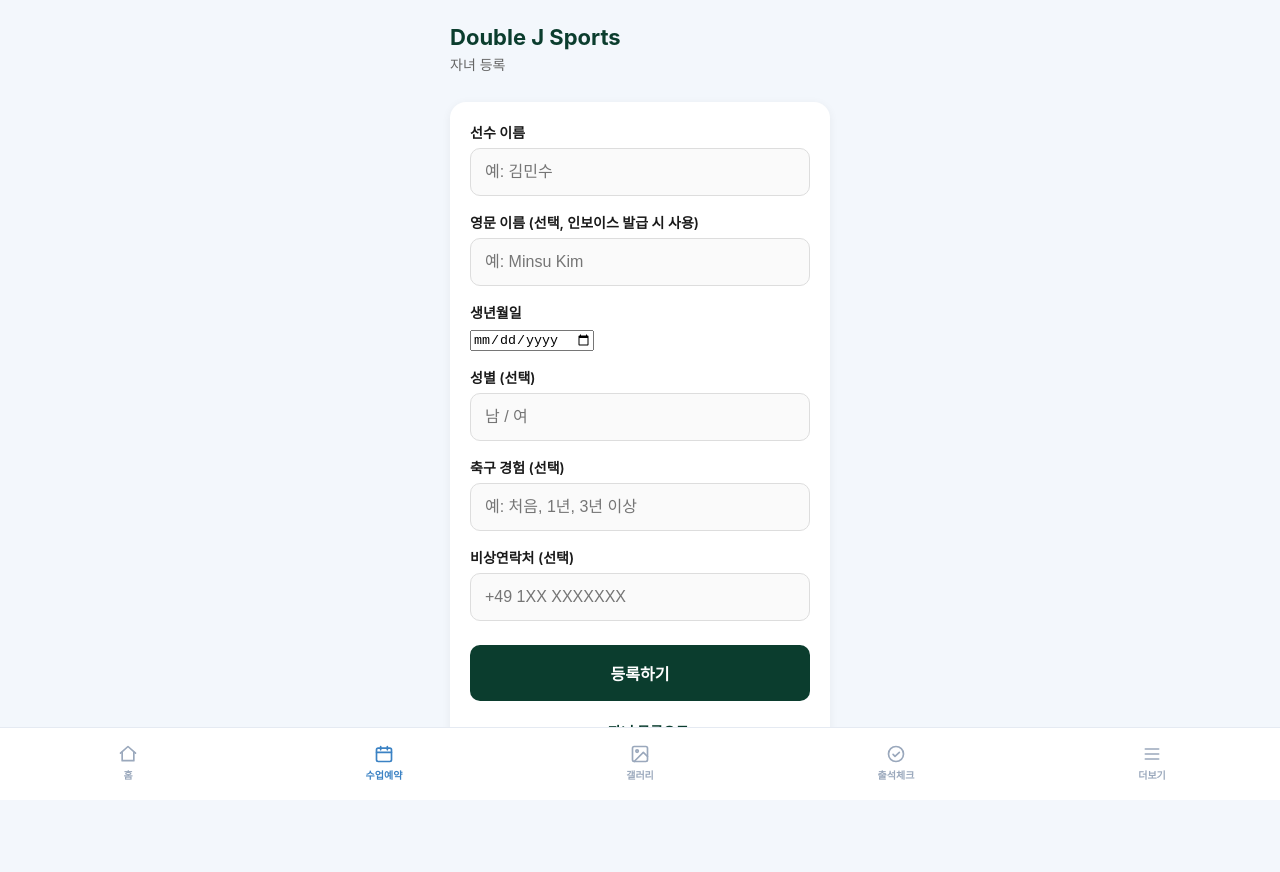
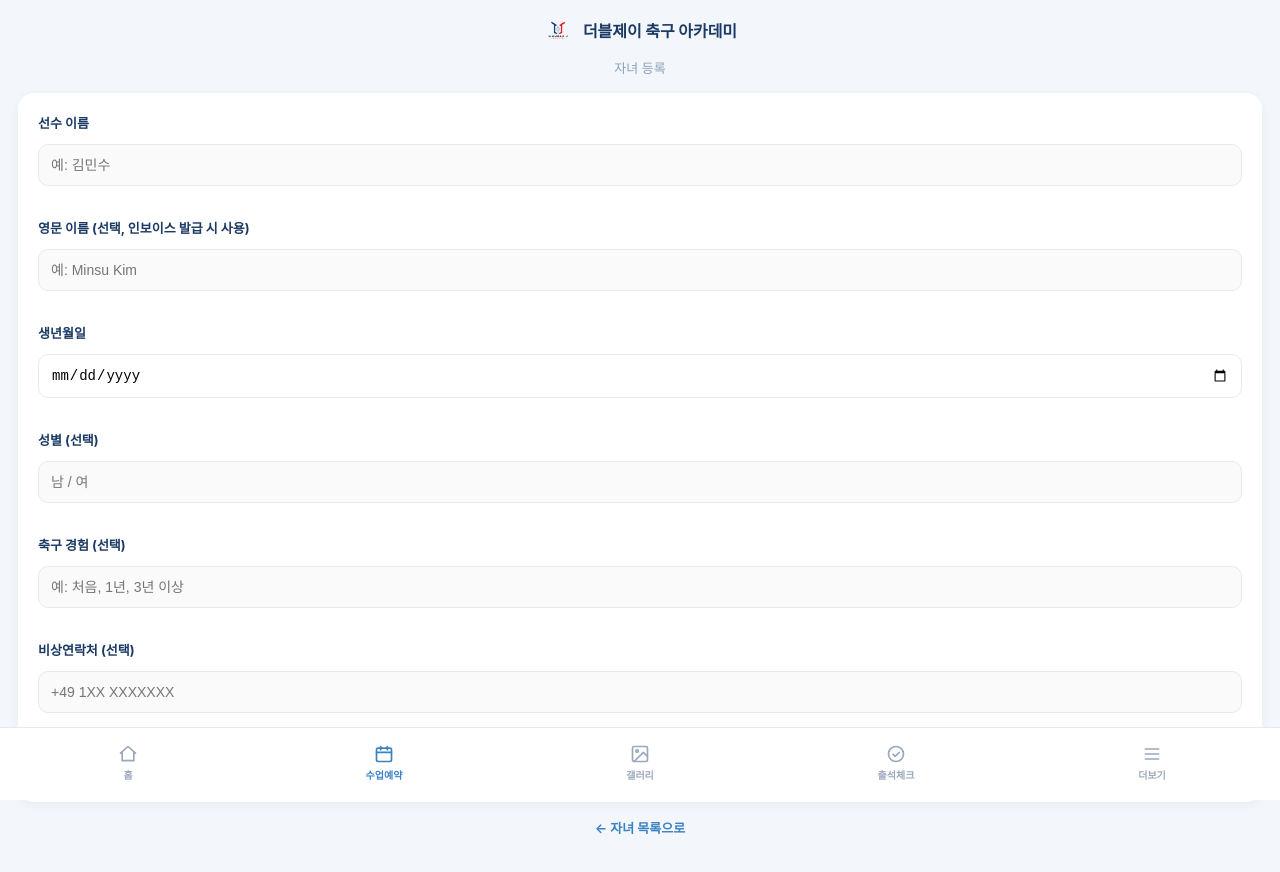
Before and after one commit to heoseony/Double-J-Sports, a Next.js app: page /members/new in a window 1280 px wide. Shown: the top 872 px of the page. Built offline with nearby package versions, Linux system fonts and the light colour scheme; no server answers.

Commit message:
자녀등록 화면: 옛날 초록색 CSS 클래스 디자인을 다른 화면과 통일된 파란색 인라인 스타일로 재디자인

```diff
--- a/app/members/new/page.js
+++ b/app/members/new/page.js
@@ -2,30 +2,27 @@
 
 import { useState } from "react";
 import { useRouter } from "next/navigation";
-import Link from "next/link";
 import { supabase } from "../../../lib/supabaseClient";
+
+const BLUE = "#3B82C4";
 
 export default function NewMemberPage() {
   const router = useRouter();
-
   const [name, setName] = useState("");
   const [nameEn, setNameEn] = useState("");
-  const [birthDate, setBirthDate] = useState("");
+  const [birthdate, setBirthdate] = useState("");
   const [gender, setGender] = useState("");
-  const [experienceLevel, setExperienceLevel] = useState("");
+  const [experience, setExperience] = useState("");
   const [emergencyContact, setEmergencyContact] = useState("");
-
   const [loading, setLoading] = useState(false);
   const [errorMsg, setErrorMsg] = useState("");
-
-  const canSubmit = name && birthDate;
 
   async function handleSubmit(e) {
     e.preventDefault();
     setErrorMsg("");
 
-    if (!canSubmit) {
-      setErrorMsg("이름과 생년월일은 필수입니다.");
+    if (!name.trim()) {
+      setErrorMsg("선수 이름을 입력해주세요.");
       return;
     }
 
@@ -36,38 +33,37 @@
     } = await supabase.auth.getUser();
 
     if (!user) {
-      router.push("/login");
-      return;
-    }
-
-    const { data: guardian, error: guardianError } = await supabase
-      .from("guardians")
-      .select("id")
-      .eq("user_id", user.id)
-      .single();
-
-    if (guardianError || !guardian) {
-      setErrorMsg("보호자 정보를 찾을 수 없습니다.");
+      setErrorMsg("로그인이 필요합니다.");
       setLoading(false);
       return;
     }
 
-    const { error: insertError } = await supabase.from("members").insert({
+    const { data: guardian } = await supabase
+      .from("guardians")
+      .select("id")
+      .eq("user_id", user.id)
+      .maybeSingle();
+
+    if (!guardian) {
+      setErrorMsg("학부모 정보를 찾을 수 없습니다.");
+      setLoading(false);
+      return;
+    }
+
+    const { error } = await supabase.from("members").insert({
       guardian_id: guardian.id,
-      program: "kids",
-      name,
-      name_en: nameEn || null,
-      birth_date: birthDate,
+      name: name.trim(),
+      name_en: nameEn.trim() || null,
+      birthdate: birthdate || null,
       gender: gender || null,
-      experience_level: experienceLevel || null,
+      experience: experience || null,
       emergency_contact: emergencyContact || null,
-      status: "active",
     });
 
     setLoading(false);
 
-    if (insertError) {
-      setErrorMsg("등록 실패: " + insertError.message);
+    if (error) {
+      setErrorMsg("등록 실패: " + error.message);
       return;
     }
 
@@ -75,68 +71,183 @@
   }
 
   return (
-    <main className="page">
-      <div className="brand">Double J Sports</div>
-      <div className="subtitle">자녀 등록</div>
+    <main style={{ background: "#f3f7fc", paddingBottom: "calc(96px + env(safe-area-inset-bottom, 0px))" }}>
+      <div
+        style={{
+          display: "flex",
+          alignItems: "center",
+          justifyContent: "center",
+          gap: 10,
+          padding: "18px 18px 8px",
+        }}
+      >
+        <img src="/logo-main.png" alt="" style={{ width: 30, height: "auto" }} />
+        <div style={{ fontSize: 16, fontWeight: 800, color: "#1b3a63" }}>
+          더블제이 축구 아카데미
+        </div>
+      </div>
 
-      <div className="card">
-        <form onSubmit={handleSubmit}>
-          <label>선수 이름</label>
+      <div style={{ padding: "8px 18px 0" }}>
+        <div style={{ fontSize: 13, color: "#8ea0b8", marginBottom: 16, textAlign: "center" }}>
+          자녀 등록
+        </div>
+
+        <form
+          onSubmit={handleSubmit}
+          style={{
+            background: "white",
+            borderRadius: 16,
+            padding: 20,
+            boxShadow: "0 2px 10px rgba(30,60,110,0.06)",
+          }}
+        >
+          <label style={{ fontSize: 13, fontWeight: 700, color: "#1b3a63" }}>선수 이름</label>
           <input
             type="text"
             value={name}
             onChange={(e) => setName(e.target.value)}
             placeholder="예: 김민수"
+            style={{
+              width: "100%",
+              padding: 12,
+              marginTop: 6,
+              marginBottom: 16,
+              fontSize: 14,
+              border: "1px solid #e5eaf2",
+              borderRadius: 10,
+              boxSizing: "border-box",
+            }}
           />
 
-          <label>영문 이름 (선택, 인보이스 발급 시 사용)</label>
+          <label style={{ fontSize: 13, fontWeight: 700, color: "#1b3a63" }}>
+            영문 이름 (선택, 인보이스 발급 시 사용)
+          </label>
           <input
             type="text"
             value={nameEn}
             onChange={(e) => setNameEn(e.target.value)}
             placeholder="예: Minsu Kim"
+            style={{
+              width: "100%",
+              padding: 12,
+              marginTop: 6,
+              marginBottom: 16,
+              fontSize: 14,
+              border: "1px solid #e5eaf2",
+              borderRadius: 10,
+              boxSizing: "border-box",
+            }}
           />
 
-          <label>생년월일</label>
+          <label style={{ fontSize: 13, fontWeight: 700, color: "#1b3a63" }}>생년월일</label>
           <input
             type="date"
-            value={birthDate}
-            onChange={(e) => setBirthDate(e.target.value)}
+            value={birthdate}
+            onChange={(e) => setBirthdate(e.target.value)}
+            style={{
+              width: "100%",
+              padding: 12,
+              marginTop: 6,
+              marginBottom: 16,
+              fontSize: 14,
+              border: "1px solid #e5eaf2",
+              borderRadius: 10,
+              boxSizing: "border-box",
+            }}
           />
 
-          <label>성별 (선택)</label>
+          <label style={{ fontSize: 13, fontWeight: 700, color: "#1b3a63" }}>성별 (선택)</label>
           <input
             type="text"
             value={gender}
             onChange={(e) => setGender(e.target.value)}
             placeholder="남 / 여"
+            style={{
+              width: "100%",
+              padding: 12,
+              marginTop: 6,
+              marginBottom: 16,
+              fontSize: 14,
+              border: "1px solid #e5eaf2",
+              borderRadius: 10,
+              boxSizing: "border-box",
+            }}
           />
 
-          <label>축구 경험 (선택)</label>
+          <label style={{ fontSize: 13, fontWeight: 700, color: "#1b3a63" }}>축구 경험 (선택)</label>
           <input
             type="text"
-            value={experienceLevel}
-            onChange={(e) => setExperienceLevel(e.target.value)}
+            value={experience}
+            onChange={(e) => setExperience(e.target.value)}
             placeholder="예: 처음, 1년, 3년 이상"
+            style={{
+              width: "100%",
+              padding: 12,
+              marginTop: 6,
+              marginBottom: 16,
+              fontSize: 14,
+              border: "1px solid #e5eaf2",
+              borderRadius: 10,
+              boxSizing: "border-box",
+            }}
           />
 
-          <label>비상연락처 (선택)</label>
+          <label style={{ fontSize: 13, fontWeight: 700, color: "#1b3a63" }}>비상연락처 (선택)</label>
           <input
-            type="tel"
+            type="text"
             value={emergencyContact}
             onChange={(e) => setEmergencyContact(e.target.value)}
             placeholder="+49 1XX XXXXXXX"
+            style={{
+              width: "100%",
+              padding: 12,
+              marginTop: 6,
+              marginBottom: 20,
+              fontSize: 14,
+              border: "1px solid #e5eaf2",
+              borderRadius: 10,
+              boxSizing: "border-box",
+            }}
           />
 
-          {errorMsg && <div className="message error">{errorMsg}</div>}
+          {errorMsg && (
+            <div
+              style={{
+                background: "#fdecec",
+                color: "#b3261e",
+                padding: 12,
+                borderRadius: 10,
+                fontSize: 13,
+                marginBottom: 16,
+              }}
+            >
+              {errorMsg}
+            </div>
+          )}
 
-          <button className="primary" type="submit" disabled={loading}>
+          <button
+            type="submit"
+            disabled={loading}
+            style={{
+              width: "100%",
+              padding: 14,
+              fontSize: 15,
+              fontWeight: 700,
+              color: "white",
+              background: BLUE,
+              border: "none",
+              borderRadius: 10,
+              cursor: "pointer",
+            }}
+          >
             {loading ? "등록 중..." : "등록하기"}
           </button>
         </form>
 
-        <div className="link-row">
-          <Link href="/members">← 자녀 목록으로</Link>
+        <div style={{ textAlign: "center", padding: "16px 0", fontSize: 13 }}>
+          <a href="/members" style={{ color: BLUE, fontWeight: 700, textDecoration: "none" }}>
+            ← 자녀 목록으로
+          </a>
         </div>
       </div>
     </main>
```
